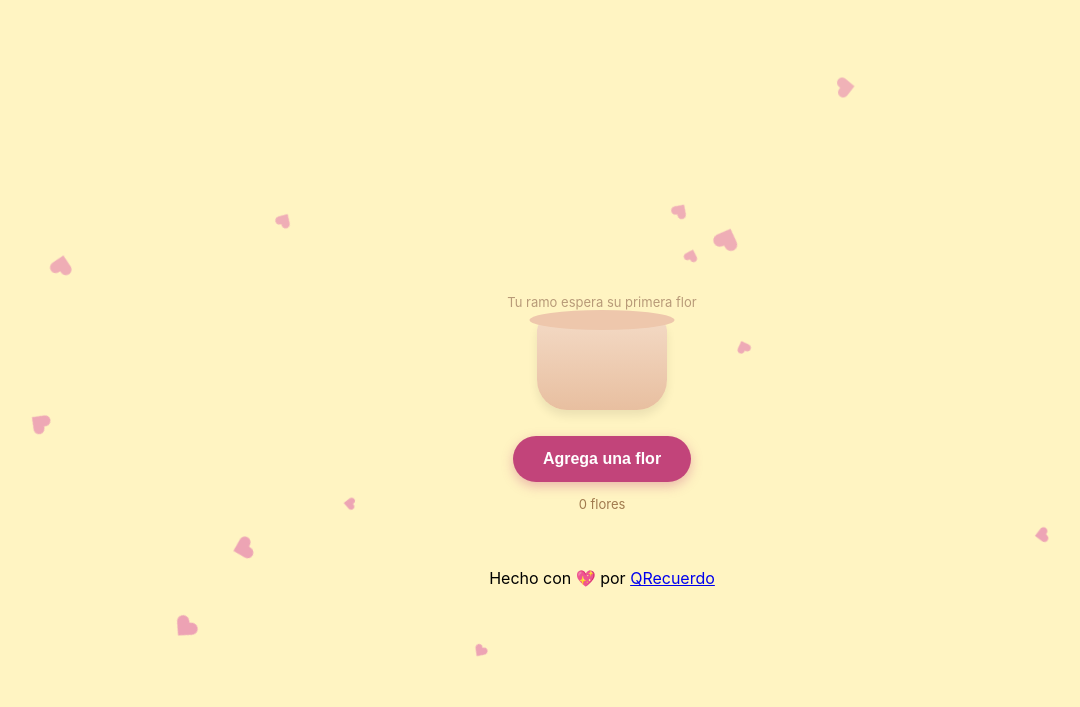
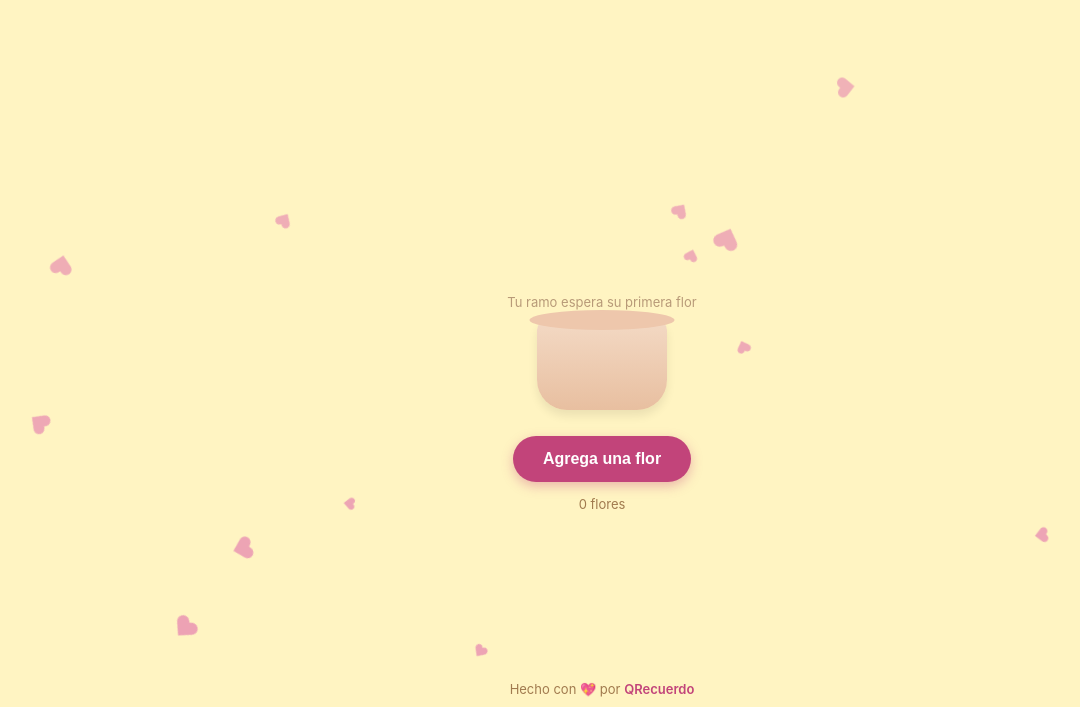
Before and after one commit to Sofi244/FloresPrimavera, a plain HTML site: page index.html in a window 1280 px wide. Shown: the part 93-800 px from the top of the page, without its empty margins (38-1118 px from the left). Drawn offline with Linux system fonts and the light colour scheme.

Commit message:
Add footer styles to style.css
Added footer styles including layout and link hover effects.

```diff
--- a/style.css
+++ b/style.css
@@ -210,3 +210,29 @@
     font-size: 13px;
     color: #a17a4e;
   }
+
+  /* ESTILOS DEL FOOTER */
+  footer {
+    margin-top: auto;
+    width: 100%;
+    padding: 20px 0 10px;
+    text-align: center;
+    z-index: 2;
+  }
+
+  footer p {
+    font-size: 13px;
+    color: #a17a4e;
+    margin: 0;
+  }
+
+  footer a {
+    color: var(--pink-text);
+    text-decoration: none;
+    font-weight: 600;
+    transition: opacity 0.2s ease;
+  }
+
+  footer a:hover {
+    opacity: 0.8;
+  }
```
